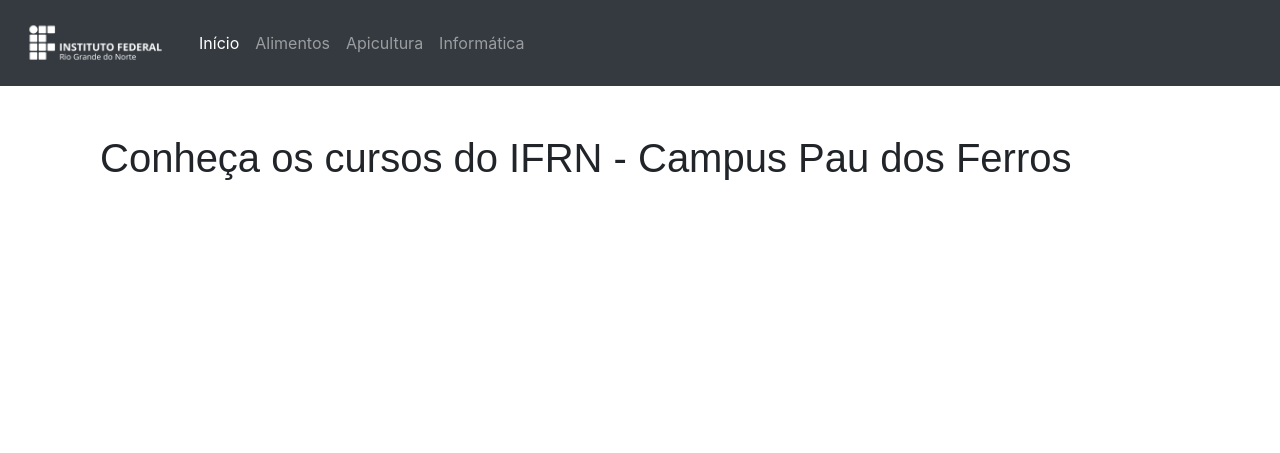
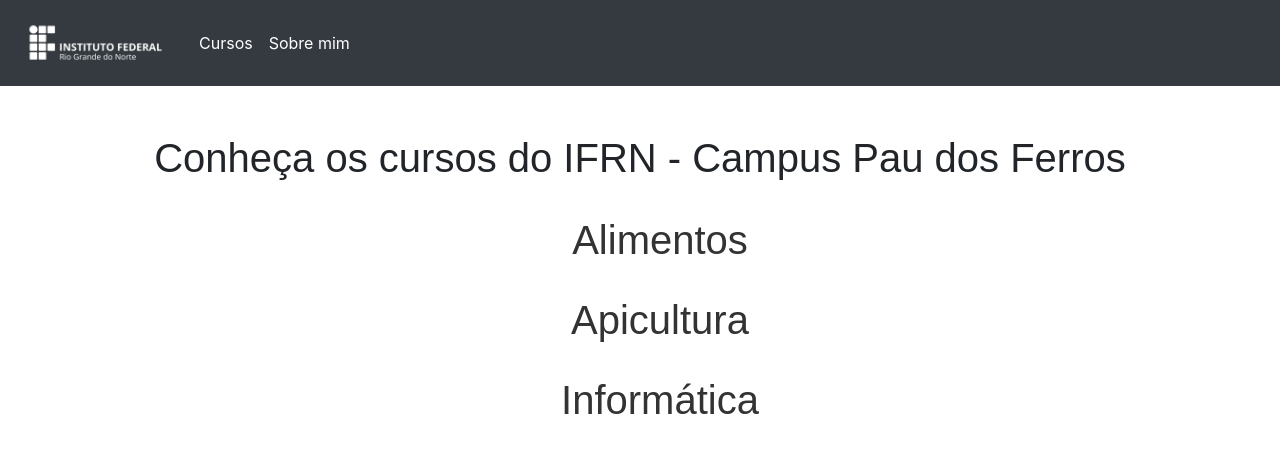
Before and after one commit to Eduardo33gc/Atividade-Cursos, a Django app: page / in a window 1280 px wide. Shown: the top 453 px of the page. Run offline with Django 4.2, Linux system fonts and the light colour scheme; some libraries are stand-ins or nearby versions.

Commit message:
atualizado

```diff
--- a/cursos/templates/core/index.html
+++ b/cursos/templates/core/index.html
@@ -1,13 +1,28 @@
 {% extends 'base.html'%}
 
+{% block title%}
+Página inicial
+{% endblock %}
+
 {% block body %}
-
 <div class="container mt-5">
     <div class="row justify-content-center">
         <div class="col-12">
             <h1>{{ mensagem }}</h1>
         </div>
+        <div>
+            <ul class="lista">
+                <li>
+                    <a href="{% url 'lista-alimentos' %}">Alimentos</a>
+                </li>
+                <li>
+                    <a href="{% url 'lista-apicultura' %}">Apicultura</a>
+                </li>
+                <li>
+                    <a href="{% url 'lista-informatica' %}">Informática</a>
+                </li>
+            </ul>
+        </div>
     </div>
 </div>
-
 {% endblock %}
--- a/cursos/views.py
+++ b/cursos/views.py
@@ -6,6 +6,10 @@
 def index(request):
     context = {'mensagem': 'Conheça os cursos do IFRN - Campus Pau dos Ferros'}
     return render(request, 'core/index.html', context)
+
+def sobre_mim(request):
+    context = {'mensagem': 'Conheça mais sobre o desenvolvedor'}
+    return render(request, 'core/sobre.html', context)
 
 def lista_alimentos(request):
     postagens = Alimentos.objects.all()
--- a/main/urls.py
+++ b/main/urls.py
@@ -16,13 +16,14 @@
 """
 from django.contrib import admin
 from django.urls import path
-from cursos.views import index,lista_alimentos,lista_apicultura,lista_informatica
+from cursos.views import index,lista_alimentos,lista_apicultura,lista_informatica, sobre_mim
 from django.conf.urls.static import static
 from django.conf import settings
 
 urlpatterns = [
     path('admin/', admin.site.urls),
     path('',index,name='index'),
+    path('sobre/', sobre_mim,name='sobre-mim'),
     path('alimentos/',lista_alimentos,name='lista-alimentos'),
     path('apicultura/',lista_apicultura,name='lista-apicultura'),
     path('informatica/',lista_informatica,name='lista-informatica'),
--- a/static/css/estilo.css
+++ b/static/css/estilo.css
@@ -12,8 +12,36 @@
     line-height: 1.6;
 }
 
+h1 {
+    justify-content: center;
+    align-items: center;
+    text-align: center;
+}
+
 p {
     color: #333;
     line-height: 1.6;
     text-align: justify;
 }
+
+.lista {
+    list-style: none;
+    justify-content: center;
+    align-items: center;
+    text-align: center;
+}
+
+.lista a {
+    color: #333;
+    font-size: 40px;
+}
+
+.lista a:hover {
+    opacity: 60%;
+    color:dimgray;
+}
+
+.lista li {
+    margin-top: 20px;
+    margin-bottom: 20px;
+}
--- a/templates/base.html
+++ b/templates/base.html
@@ -2,10 +2,11 @@
 
 <!DOCTYPE html>
 <html lang="pt">
+
 <head>
     <title>
         {% block title%}
-            Página inicial
+        Página inicial
         {% endblock %}
     </title>
     <meta charset="UTF-8">
@@ -17,19 +18,63 @@
     <link rel="stylesheet" href="https://stackpath.bootstrapcdn.com/bootstrap/4.3.1/css/bootstrap.min.css">
 
 </head>
+
 <body>
 
     <body>
 
         {% include 'menu.html' %}
 
+
         <div class="container text-center">
-           {% block body %}
+            {% block body %}
 
-           {% endblock  %}
+            <div class="container mt-5">
+                <div class="row justify-content-center">
+                    <div class="col-12">
+                        <h1>{{ mensagem }}</h1>
+                    </div>
+                    <div>
+                        <ul class="lista">
+                            <li>
+                                <a href="{% url 'lista-alimentos' %}">Alimentos</a>
+                            </li>
+                            <li>
+                                <a href="{% url 'lista-apicultura' %}">Apicultura</a>
+                            </li>
+                            <li>
+                                <a href="{% url 'lista-informatica' %}">Informática</a>
+                            </li>
+                        </ul>
+                    </div>
+                </div>
+            </div>
+            <div class="container-fluid mt-5">
+                {% for objeto in lista_postagens %}
+                <div class="row justify-content-center">
+                    <div class="col-md-8">
+                        <div class="card mb-5 shadow-sm">
+                            <img class="bd-placeholder-img card-img-top" src="{{  objeto.imagem.url  }}"
+                                alt="Imagem do post">
+                            <div class="card-body">
+                                <h5 class="card-title">{{ objeto.titulo }}</h5>
+                                <p class="card-text">{{ objeto.texto }}</p>
+                                <!-- | truncatechars:100  -->
+                                <div class="d-flex justify-content-between align-items-center">
+                                    <div>
+                                        <small class="text-muted">{{ objeto.data_criacao }}</small>
+                                    </div>
+                                </div>
+                            </div>
+                        </div>
+                    </div>
+                </div>
+                {%endfor%}
+            </div>
+            {% endblock %}
         </div>
 
-      </body>
+    </body>
 
     <!-- Optional JavaScript -->
     <!-- jQuery first, then Popper.js, then Bootstrap JS -->
@@ -38,4 +83,5 @@
     <script src="https://stackpath.bootstrapcdn.com/bootstrap/4.3.1/js/bootstrap.min.js"></script>
 
 </body>
+
 </html>
--- a/templates/menu.html
+++ b/templates/menu.html
@@ -1,7 +1,7 @@
 {% load static %}
 <nav class="navbar navbar-expand-lg navbar-dark bg-dark">
   <a class="navbar-brand" href="{% url 'index' %}">
-    <img src="{% static 'imagens/logo-ifrn-branca.png' %}" alt="Logo do IFRN" style="height:60px;">
+    <img src="{% static 'image/logo-ifrn-branca.png' %}" alt="Logo do IFRN" style="height:60px;">
   </a>
   <button class="navbar-toggler" type="button" data-toggle="collapse" data-target="#navbarNav" aria-controls="navbarNav"
     aria-expanded="false" aria-label="Toggle navigation">
@@ -10,16 +10,10 @@
   <div class="collapse navbar-collapse" id="navbarNav">
     <ul class="navbar-nav">
       <li class="nav-item active">
-        <a class="nav-link" href="{% url 'index' %}">Início</a>
+        <a class="nav-link" href="{% url 'index' %}">Cursos</a>
       </li>
-      <li class="nav-item">
-        <a class="nav-link" href="{% url 'lista-alimentos' %}">Alimentos</a>
-      </li>
-      <li class="nav-item">
-        <a class="nav-link" href="{% url 'lista-apicultura' %}">Apicultura</a>
-      </li>
-      <li class="nav-item">
-        <a class="nav-link" href="{% url 'lista-informatica' %}">Informática</a>
+      <li class="nav-item active">
+        <a class="nav-link" href="{% url 'sobre-mim' %}">Sobre mim</a>
       </li>
     </ul>
   </div>
```
Also changed, not shown: cursos/templates/core/alimentos.html (+0 -24 lines), cursos/templates/core/apicultura.html (+0 -24 lines), cursos/templates/core/informatica.html (+0 -24 lines), cursos/templates/core/sobre.html (added, +35 -0 lines), db.sqlite3, imagens/apicultura.jpg (added), imagens/informatica2.jpg (added), static/image/logo-ifrn-branca.png (renamed from static/imagens/logo-ifrn-branca.png), static/image/logo-ifrn.png (renamed from static/imagens/logo-ifrn.png), static/image/perfil.jpg (added).
